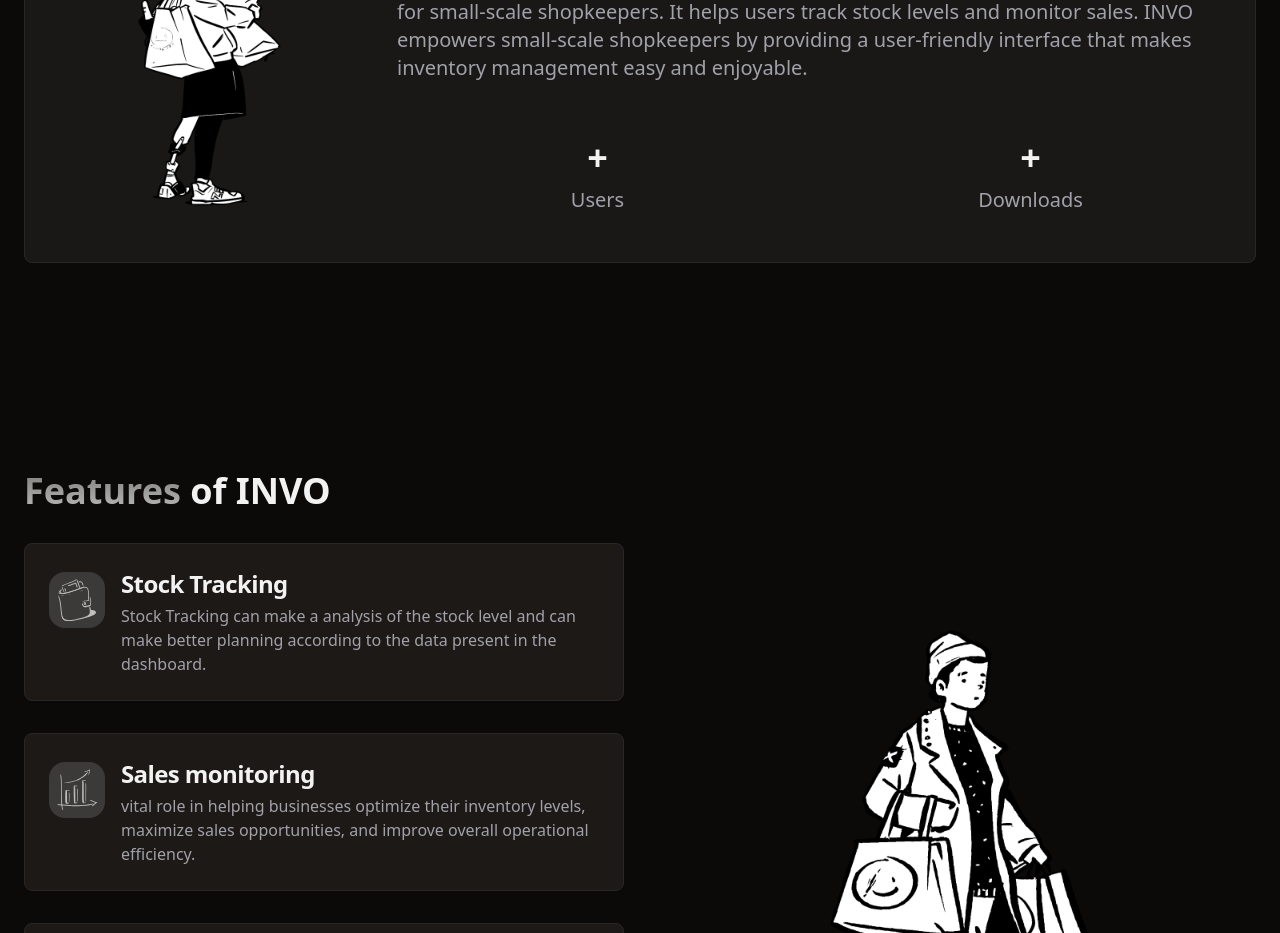
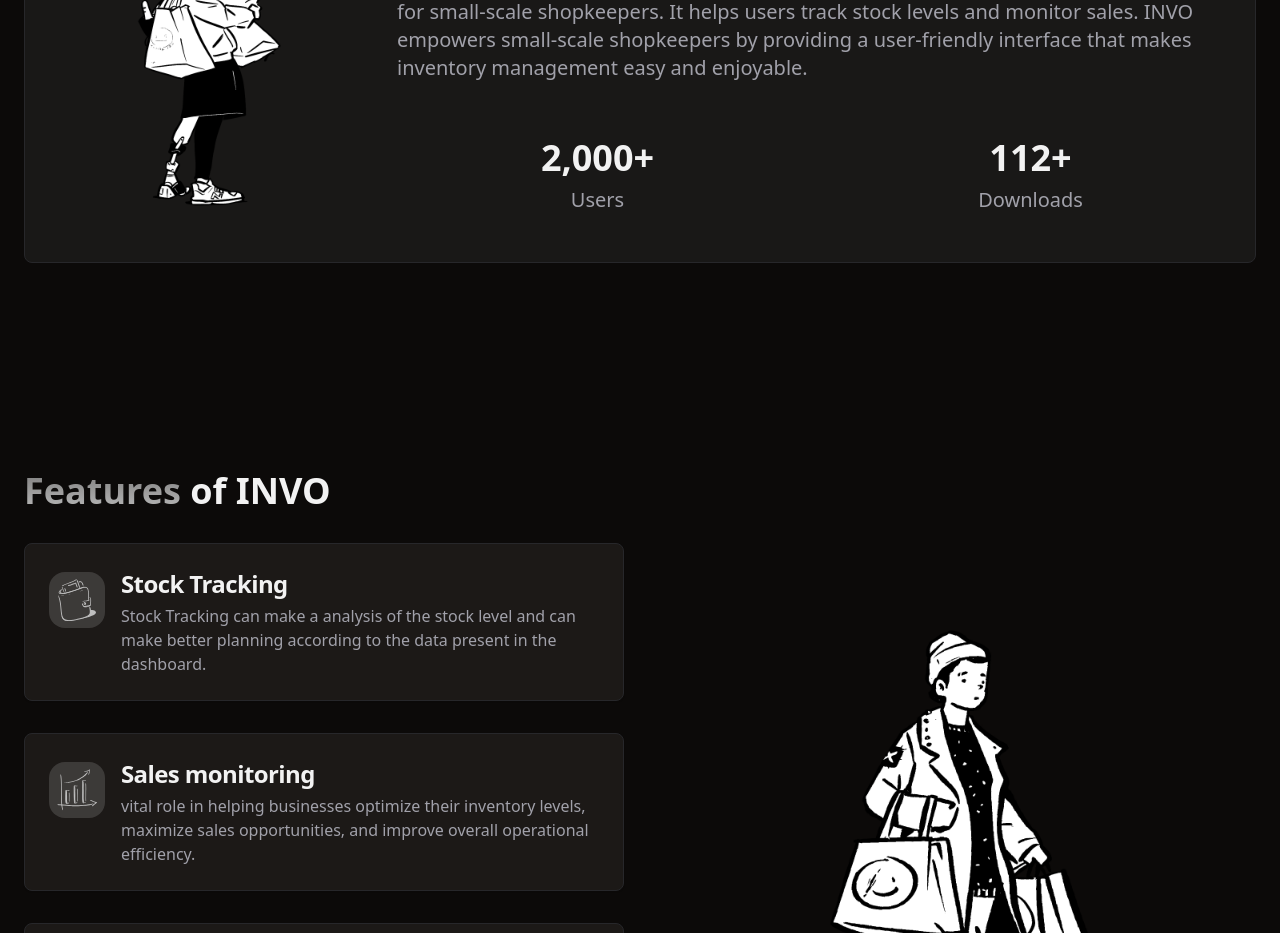
Before and after one commit to krish4693/invo-website, a Next.js app: page / in a window 1280 px wide. Shown: the part 940-1873 px from the top of the page. Built offline with nearby package versions, Linux system fonts and the light colour scheme.

Commit message:
minor changes

```diff
--- a/src/components/Statistics.tsx
+++ b/src/components/Statistics.tsx
@@ -33,7 +33,7 @@
               key={description}
               className="space-y-2 text-center"
             >
-              <h2 className="text-3xl sm:text-4xl font-bold ">{counterOn &&
+              <h2 className="text-3xl sm:text-4xl font-bold ">{
                 <CountUp start={0} end={quantity} duration={2} delay={0} />}
 
                 +
```
